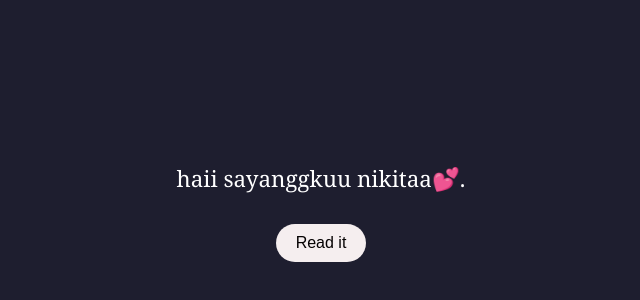
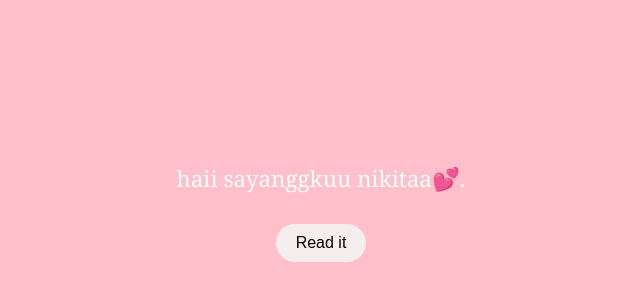
Before and after one commit to elrexsaa/forrniki, a plain HTML site: page index.html in a window 1280 px wide. Shown: the part 188-488 px from the top of the page, without its empty margins (319-959 px from the left). Drawn offline with Linux system fonts and the light colour scheme.

Commit message:
Update style.css

```diff
--- a/style.css
+++ b/style.css
@@ -5,7 +5,7 @@
 }
 body {
   font-family: "Georgia", serif;
-  background: #1e1e2f;
+  background: #ffc0cb;
   color: #fff;
   display: flex;
   justify-content: center;
```
